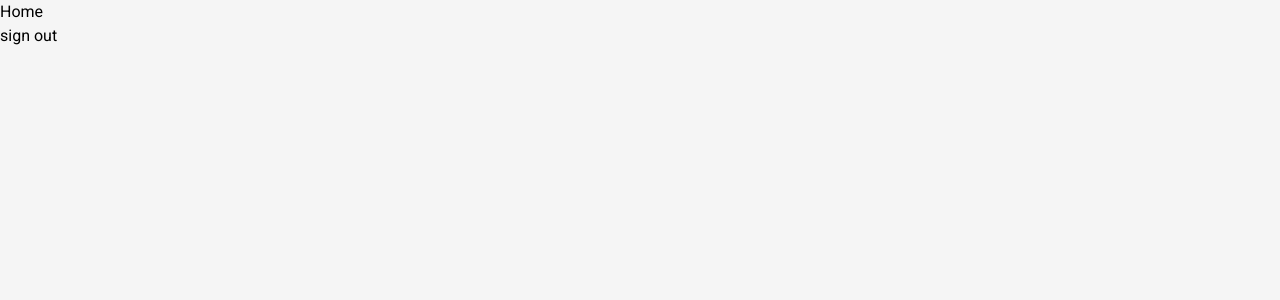
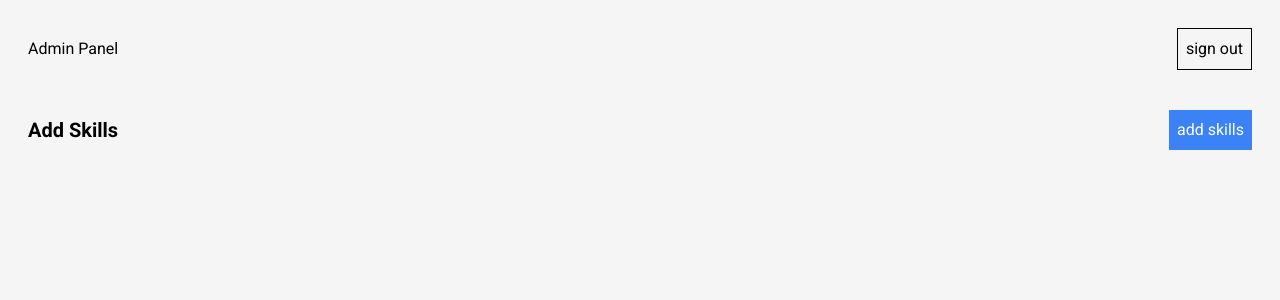
Before and after one commit to ChetanDighole/next-portfolio, a Next.js app: page /admin in a window 1280 px wide. Shown: the top 300 px of the page. Built offline with nearby package versions, Linux system fonts and the light colour scheme; no server answers; sample sign-in values are in the browser's storage.

Commit message:
skill form wip

```diff
--- a/app/admin/page.tsx
+++ b/app/admin/page.tsx
@@ -2,8 +2,11 @@
 
 import { useSession, signOut } from "next-auth/react";
 import { useRouter } from "next/navigation";
+import { useState } from "react";
 
 export default function Admin() {
+  const [skillForm, setSkillForm] = useState(false);
+
   const { data: session, status } = useSession();
   const router = useRouter();
 
@@ -23,9 +26,67 @@ export default function Admin() {
     );
   }
   return (
-    <div>
-      <h1>Home</h1>
-      <button onClick={() => handleSignout()}>sign out</button>
+    <div className="p-4 md:p-7 flex flex-col gap-10">
+      {/* navbar start */}
+      <div className="flex justify-between items-center">
+        <div>Admin Panel</div>
+        <button
+          className="p-2 border border-black"
+          onClick={() => handleSignout()}
+        >
+          sign out
+        </button>
+      </div>
+      {/* navbar ends */}
+
+      {/* skills section starts */}
+      <div className="flex flex-col gap-2 md:gap-4">
+        <div className="flex justify-between items-center">
+          <div id="skills" className="text-xl font-bold">
+            Add Skills
+          </div>
+          <button
+            className="bg-blue-500 text-white w-max p-2"
+            onClick={() => setSkillForm(!skillForm)}
+          >
+            add skills
+          </button>
+        </div>
+
+        {/* form for skills starts */}
+        {skillForm ? (
+          <div className="flex flex-col gap-3">
+            <div className="flex flex-col gap-2">
+              <label htmlFor="skillName">Enter skill name</label>
+              <input
+                name="skillName"
+                type="text"
+                className="w-max p-2 border border-black"
+                placeholder="enter name"
+              />
+            </div>
+
+            <div className="flex flex-col gap-2">
+              <label htmlFor="skillImg">Add Image</label>
+              <input name="skillImg" type="file" />
+            </div>
+            <div className="flex flex-col gap-2">
+              <label htmlFor="skillOrder">Enter Order</label>
+              <input
+                name="skillOrder"
+                type="number"
+                className="w-max p-2 border border-black"
+                placeholder="enter number"
+              />
+            </div>
+            <button className="bg-blue-500 text-white w-max p-2">Submit</button>
+          </div>
+        ) : (
+          <></>
+        )}
+        {/* form for skills ends */}
+      </div>
+      {/* skills section ends */}
     </div>
   );
 }
--- a/app/api/auth/[...nextauth]/route.ts
+++ b/app/api/auth/[...nextauth]/route.ts
@@ -28,6 +28,7 @@ const authHandler = NextAuth({
   ],
   pages: {
     signIn: "/signin",
+    signOut: "/",
   },
   session: {
     strategy: "jwt",
--- a/app/signin/page.tsx
+++ b/app/signin/page.tsx
@@ -67,6 +67,12 @@ export default function SignIn() {
                 >
                   Sign in
                 </button>
+                <div
+                  className="text-slate-400 text-center underline underline-offset-2 cursor-pointer"
+                  onClick={() => router.push("/")}
+                >
+                  back to home
+                </div>
               </form>
             </div>
           </div>
```
